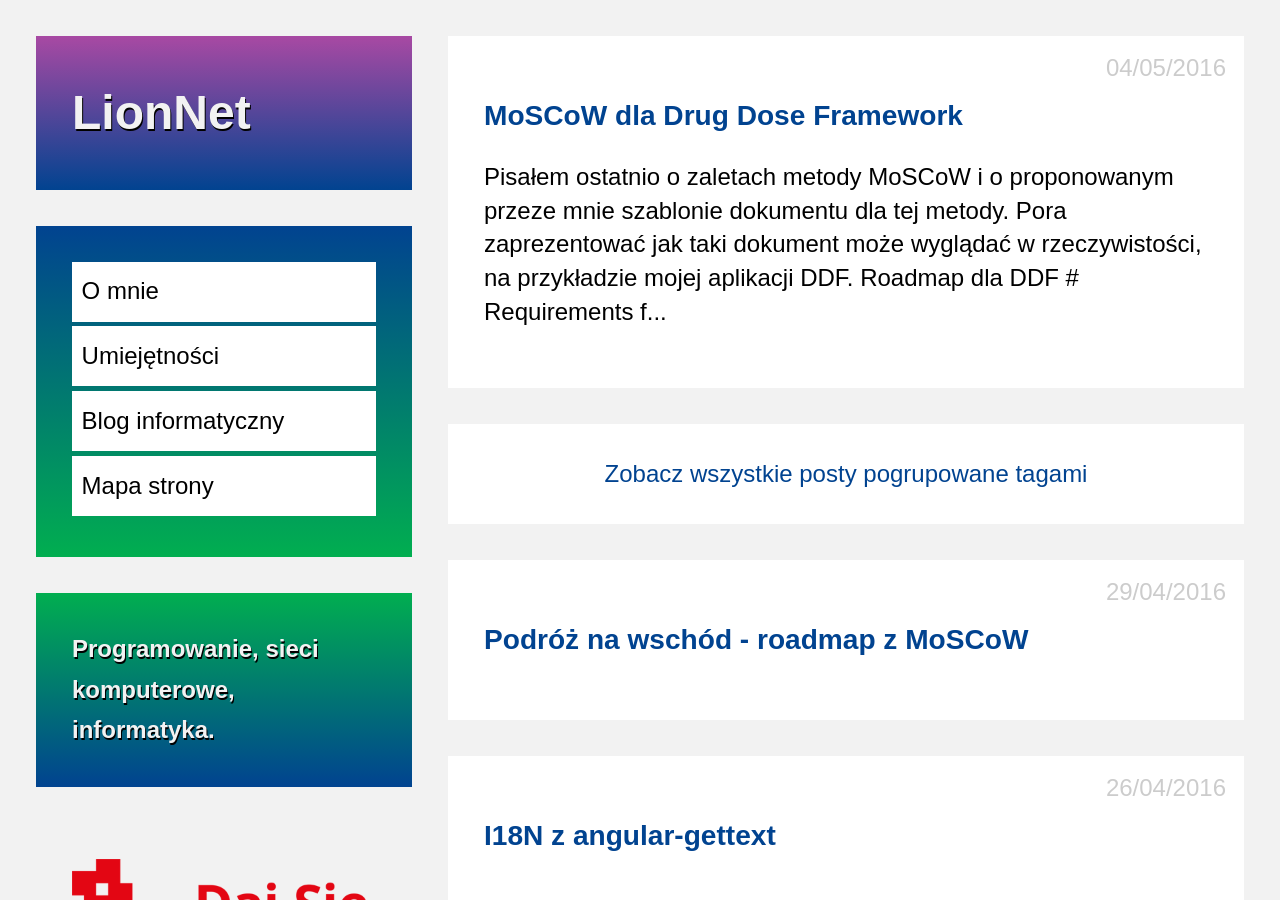
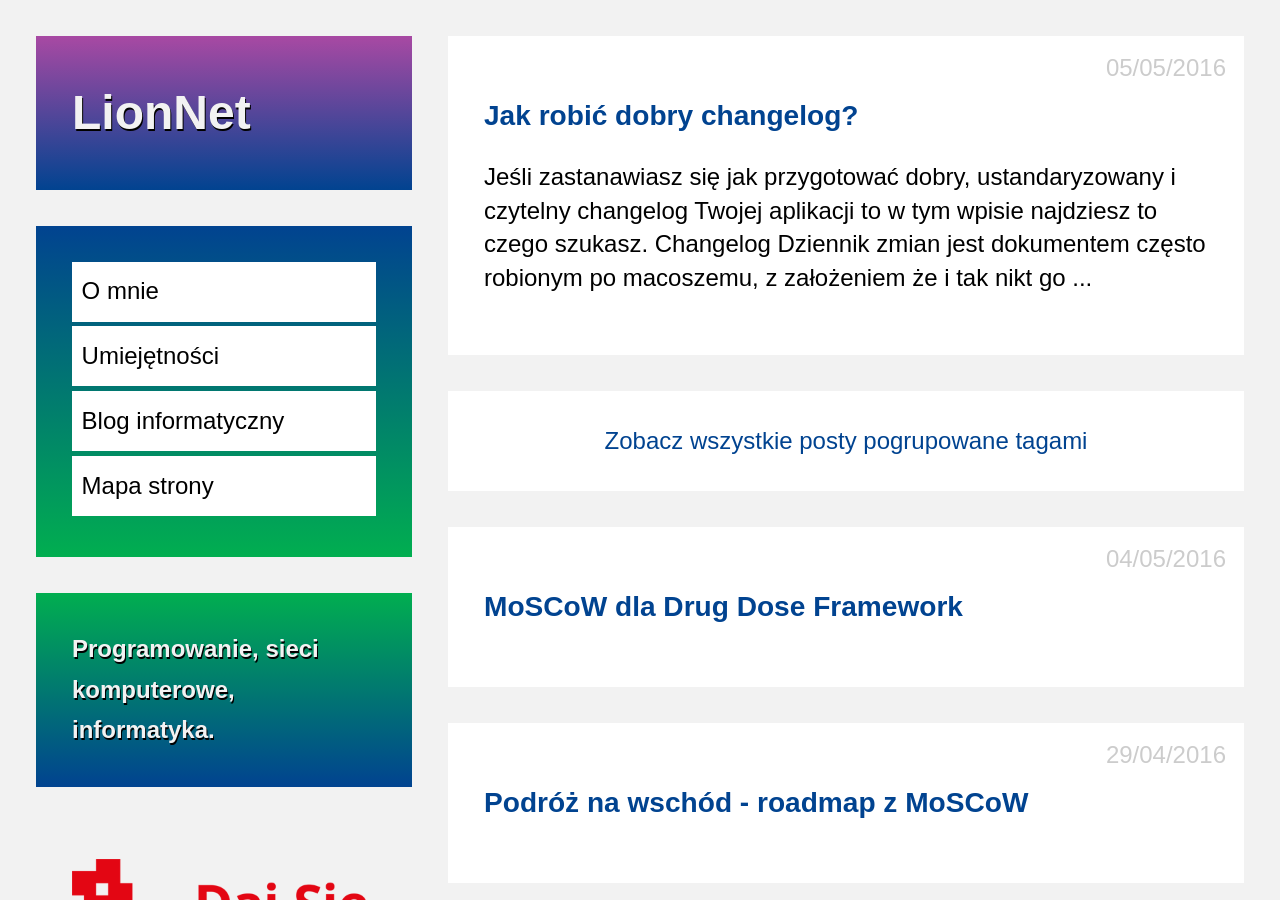
Before and after one commit to maciejlew/maciejlew.github.io, a Jekyll site: the page built from pages/blog.md, in a window 1280 px wide and 900 px high. Built offline with Jekyll 4.4.1, drawn with Linux system fonts in a browser that asks for light colours; some of the changed lines change nothing that is shown.

Commit message:
Adds post 'Jak robić dobry changelog?'

```diff
--- /dev/null
+++ b/_posts/2016-05-05-jak-robic-dobry-changelog.md
@@ -0,0 +1,68 @@
+---
+layout: post
+title: "Jak robić dobry changelog?"
+date: "2016-05-05 22:15:00"
+description: 'Jak przygotować dobry dziennik zmian aplikacji'
+keywords: "daj się poznać 2016, konkurs programistyczny, aplikacja konkursowa,
+drug dose framework, aplikacja mobilna, pas pediatryczny, dawkowanie leków,
+markdown, changelog, dziennik zmian, numeracja wersji"
+tags:
+- DSP2016
+- DDF
+---
+
+Jeśli zastanawiasz się jak przygotować dobry, ustandaryzowany i czytelny changelog
+Twojej aplikacji to w tym wpisie najdziesz to czego szukasz.
+
+## Changelog
+
+Dziennik zmian jest dokumentem często robionym po macoszemu, z założeniem że i
+tak nikt go nie przeczyta i nikomu się nie przyda. A to duży błąd. Dobrze
+przygotowany changelog pomaga. I to bardzo. Dzięki niemu szybko ustalisz co
+nowego zostało dodane w danej wersji, co zostało naprawione, usunięte lub zastąpione.
+Łatwiej również będzie Ci zaspokoić ciekawość kolegów z działu handlowego lub
+samych klientów podsyłając im gotowy i czytelny dla nich dokument. Zyskasz na
+czasie. Nie będziesz musiał wszystkie pamiętać lub sprawdzać bezpośrednio w
+kodzie bądź repozytorium.
+
+### Jak robić dobry changelog?
+
+Pisanie changeloga to proces ciągły. Dobrze by było gdyby każdy bez chwili
+zastanowienia wiedział jak opisać swoją zmianę. Na szczęście ktoś pomyślał za
+Nas i nie musimy wymyślać koła od nowa. [Projekt Keep a CHANGELOG][1] powstał,
+jak sama nazwa wskazuje, by ułatwić wszystkim utrzymywanie ustandaryzowanego,
+czytelnego dziennika zmian. Projekt ten definiuje kilka zasad które są łatwe do
+zapamiętania i wdrożenia:
+
+ * najważniejsza jest czytelność
+ * należy wykorzystywać Markdown
+ * należy dzielić dokument na sekcje - sekcja = wersja projektu
+ * porządek ma być odwrotnie chronologiczny
+ * daty należy zapisywać w formacie *YYYY-MM-DD*
+ * należy numerować zgodnie z [Semantic Versioning][2]
+ * należy odpowiednio formować i formatować każdą z wersji (sekcji):
+   * powinna mieć określoną datę wydania
+   * powinna grupować zmiany według schematu:
+     * *Added* nowe ficzery
+     * *Changed* rzeczy zmienione
+     * *Deprecated* funkcjonalności które mają w przyszłości zostać wycofane
+     * *Removed* usunięte funkcje programu
+     * *Fixed* naprawione bugi
+     * *Security* ważne dla bezpieczeństwa fixy
+ * dodatkowo należy zdefiniować sekcję *Unreleased* dla wersji niestabilnej
+
+### Po co robić changelog?
+
+Te kilka prostych zasad powoduje że changelog staje się czytelny dla wszystkich
+jego użytkowników. Dodatkowo, dzięki zastosowaniu Markdown, może łatwo zostać
+skonwertowany do HTML bądź PDF co pozwoli na jego przedstawienie klientowi w
+bardziej biznesowej formie. Taki przygotowany w Markdown changelog ładnie będzie
+także wyglądał na GitHubie. Dziennik zmian, podobnie jak np. [roadmap][3] i inne
+około-projektowe dokumenty, może wzbogacić Twój projekt i warto poświęcić mu klika
+chwil. Zwróci Ci się to!
+
+[1]: http://keepachangelog.com/
+[2]: http://semver.org/
+[3]: {{site.url}}/2016/04/29/podroz-na-wschod-roadmap-z-moscow.html
+
+{% include acronyms.md %}
--- a/pages/map.md
+++ b/pages/map.md
@@ -24,6 +24,7 @@ redirect_from: /map/
  * [Umiejętności](../umiejetnosci)
  * [Kontakt](../kontakt)
  * [Blog informatyczny](../blog)
+   * [Jak robić dobry changelog?](../2016/05/04/jak-robic-dobry-changelog.html)
    * [MoSCoW dla Drug Dose Framework](../2016/05/04/moscow-dla-drug-dose-framework.html)
    * [Podróż na wschód - roadmap z MoSCoW](../2016/04/29/podroz-na-wschod-roadmap-z-moscow.html)
    * [I18N z angular-gettext](../2016/04/26/i18n-z-angularjs-gettext.html)
```
